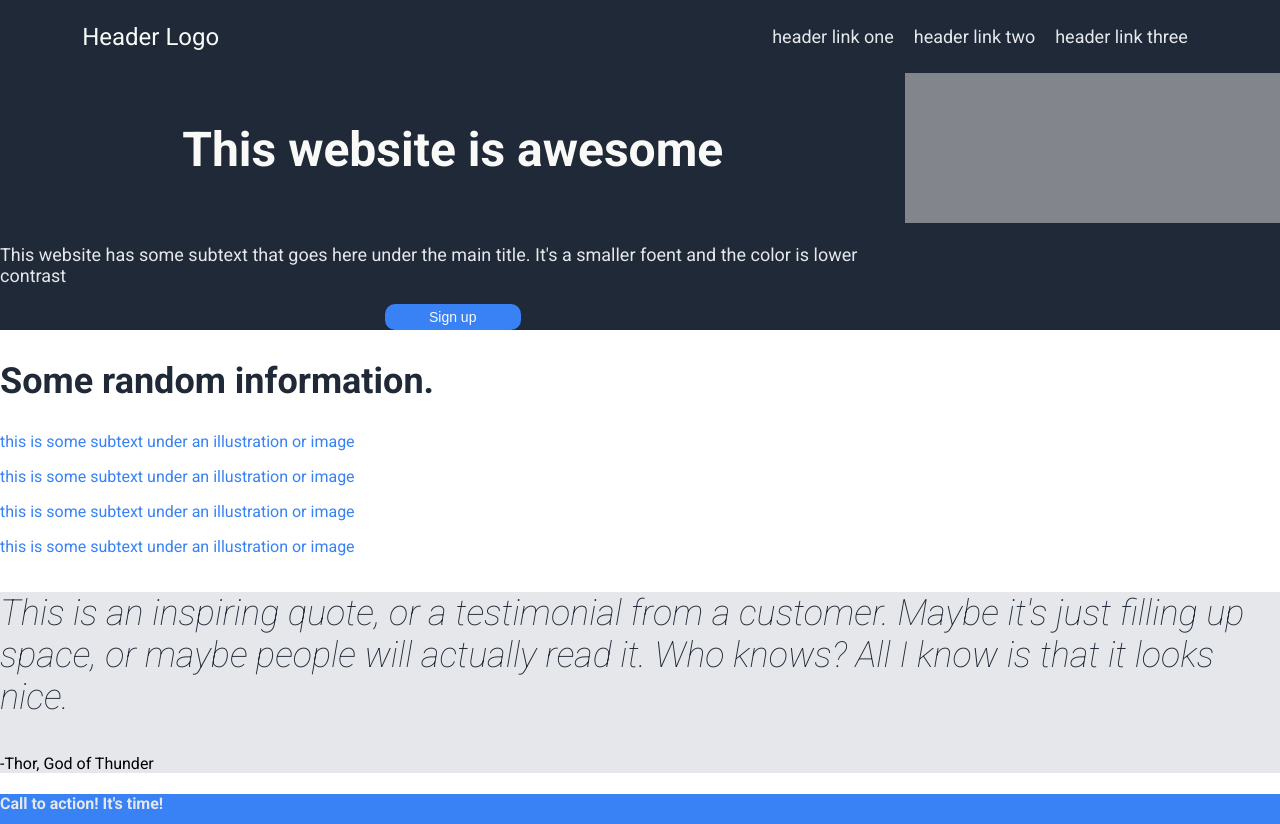
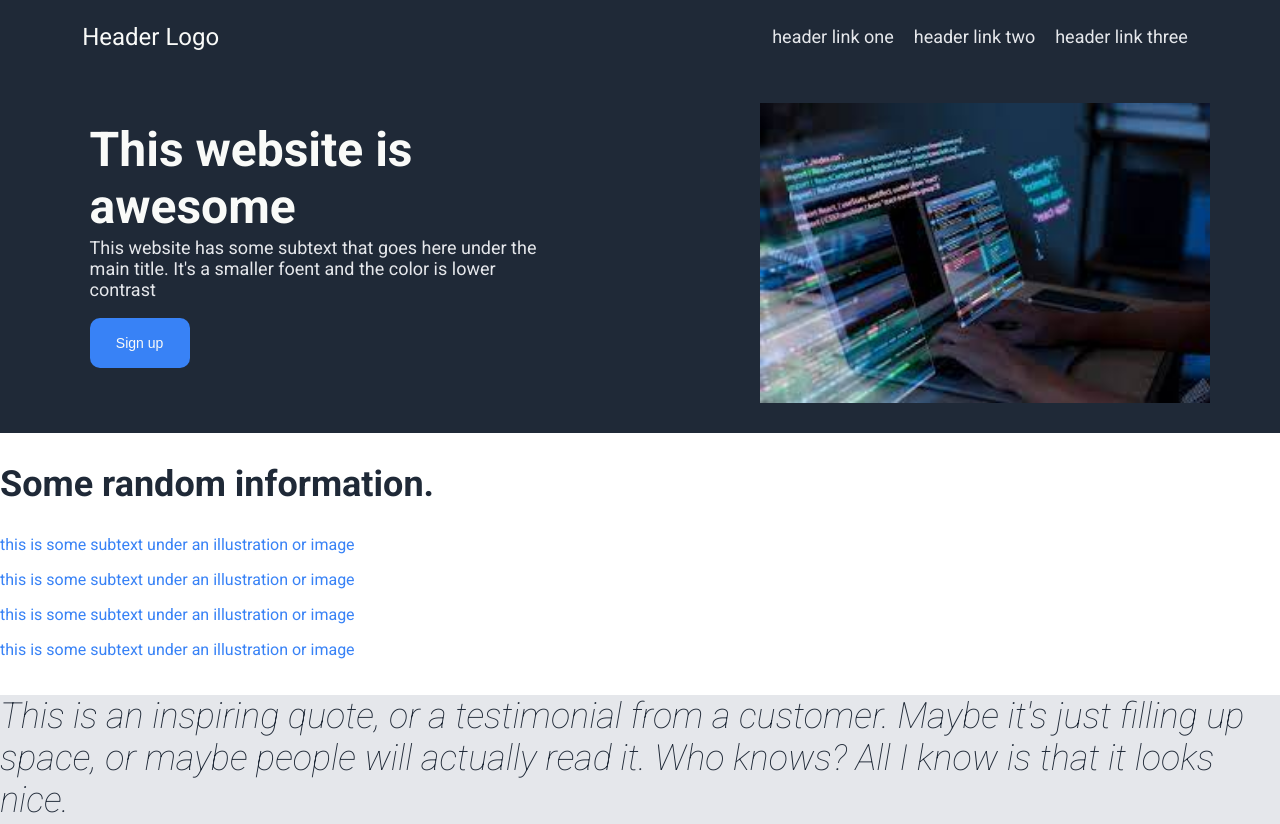
Before and after one commit to alibaba0010/landing_page, a plain HTML site: page project.html in a window 1280 px wide. Shown: the top 824 px of the page. Drawn offline with Linux system fonts and the light colour scheme.

Commit message:
worked with main body css

```diff
--- a/project.html
+++ b/project.html
@@ -23,15 +23,16 @@
       <div class="page-body">
         <div class="page-text">
           <div class="text-left">
-            <h3>This website is awesome</h3>
+            <h3>This website is <br />awesome</h3>
             <p id="secondary-text">
-              This website has some subtext that goes here under the main title.
-              It's a smaller foent and the color is lower contrast
+              This website has some subtext that goes here under the <br />main
+              title. It's a smaller foent and the color is lower <br />contrast
             </p>
             <button type="button" class="sign-up-1">Sign up</button>
           </div>
 
           <div class="placeholder">
+            <img src="./public/image.jpeg" alt="Hello world" width="450" />
             <!-- <p id="placeholder-text">this is a placeholder for an image</p> -->
           </div>
         </div>
--- a/styles/header.css
+++ b/styles/header.css
@@ -26,15 +26,36 @@ h3 {
   font-size: 48px;
   font-weight: bolder;
   color: #f9faf8;
+  margin-bottom: 2px;
 }
 .text-left,
 .placeholder {
   display: flex;
-  flex-direction: column;
   align-items: center;
   justify-content: center;
+  flex-direction: column;
 }
 .page-text {
   display: flex;
   flex-direction: row;
+  align-content: center;
+  align-items: flex-start;
 }
+.text-left {
+  display: flex;
+  /* justify-content: start; */
+  margin-left: 7%;
+  align-items: flex-start;
+  width: 50%;
+}
+#secondary-text {
+  font-size: 18px;
+  color: #e5e7eb;
+  margin-top: 0px;
+}
+.placeholder {
+  height: 300px;
+  margin-bottom: 30px;
+  margin-left: 30px;
+  margin-top: 30px;
+}
--- a/styles/styles.css
+++ b/styles/styles.css
@@ -23,12 +23,6 @@ body {
   background-color: #3882f6;
 }
 
-.placeholder {
-  height: 150px;
-  width: 30%;
-  border: none;
-  background: #82858b;
-}
 h2 {
   font-size: 36px;
   font-weight: bold;
@@ -38,11 +32,11 @@ h2 {
 .sign-up-1 {
   background-color: #3882f6;
   border-radius: 10px;
-  border: none;
-  width: 15%;
+  border: 1px #3882f6;
+  width: 100px;
+  height: 50px;
   font-size: 14px;
   color: #f9faf8;
-  padding: 5px 10px;
 }
 .sign-up-2 {
   background-color: #3882f6;
@@ -59,11 +53,7 @@ h2 {
 .box-text {
   color: #3882f6;
 }
-#secondary-text {
-  font-size: 18px;
-  color: #e5e7eb;
-  /* margin-top: 0px; */
-}
+
 h4,
 #footer-text,
 .post-footer {
```
Also changed, not shown: public/image.jpeg (added), styles/radom.css (added).
